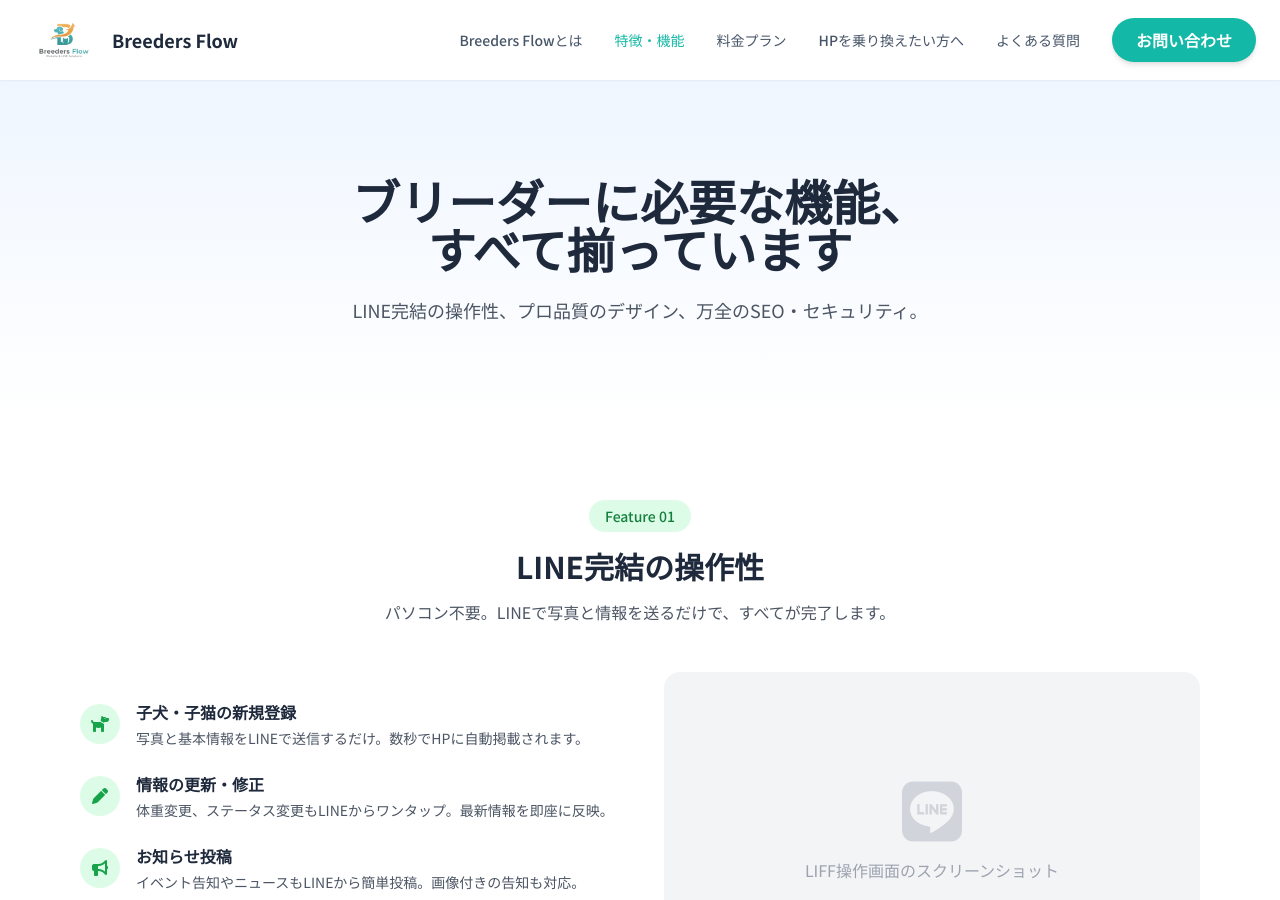
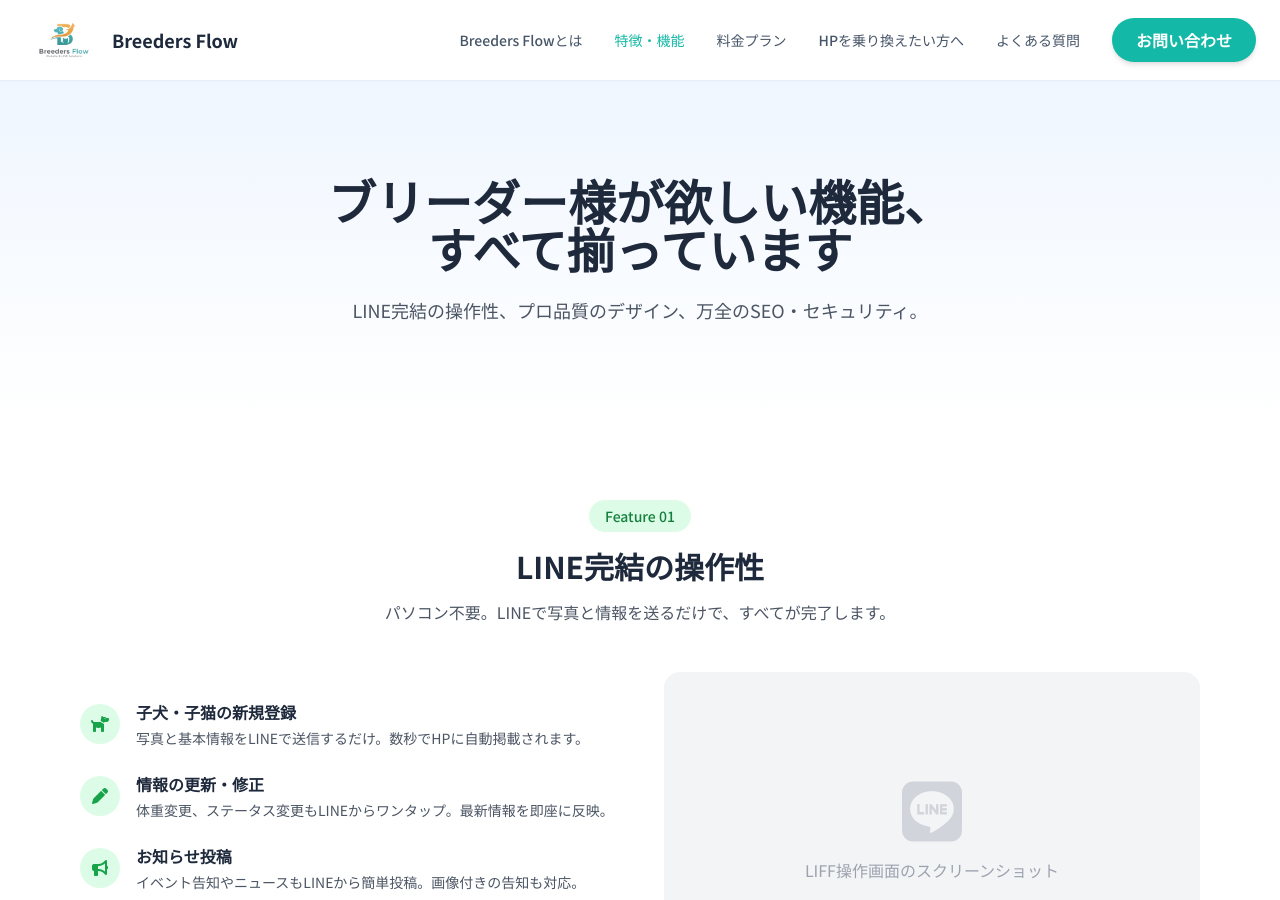
Before and after one commit to BSK-Ryo/Breeders-Flow, a Jekyll site: the page built from features.html, in a window 1280 px wide and 900 px high. Built offline with Jekyll 4.4.1, drawn with Linux system fonts in a browser that asks for light colours; nearby versions of some CDN libraries.

Commit message:
ちょっと修正

```diff
--- a/features.html
+++ b/features.html
@@ -9,7 +9,7 @@
     <!-- 1. Hero -->
     <section class="bg-gradient-to-b from-blue-50 to-white py-20 md:py-24">
         <div class="max-w-5xl mx-auto px-4 text-center fade-in">
-            <h1 class="text-3xl md:text-5xl font-bold leading-tight mb-6">ブリーダーに必要な機能、<br>すべて揃っています</h1>
+            <h1 class="text-3xl md:text-5xl font-bold leading-tight mb-6">ブリーダー様が欲しい機能、<br>すべて揃っています</h1>
             <p class="text-lg text-gray-600">LINE完結の操作性、プロ品質のデザイン、万全のSEO・セキュリティ。</p>
         </div>
     </section>
```
